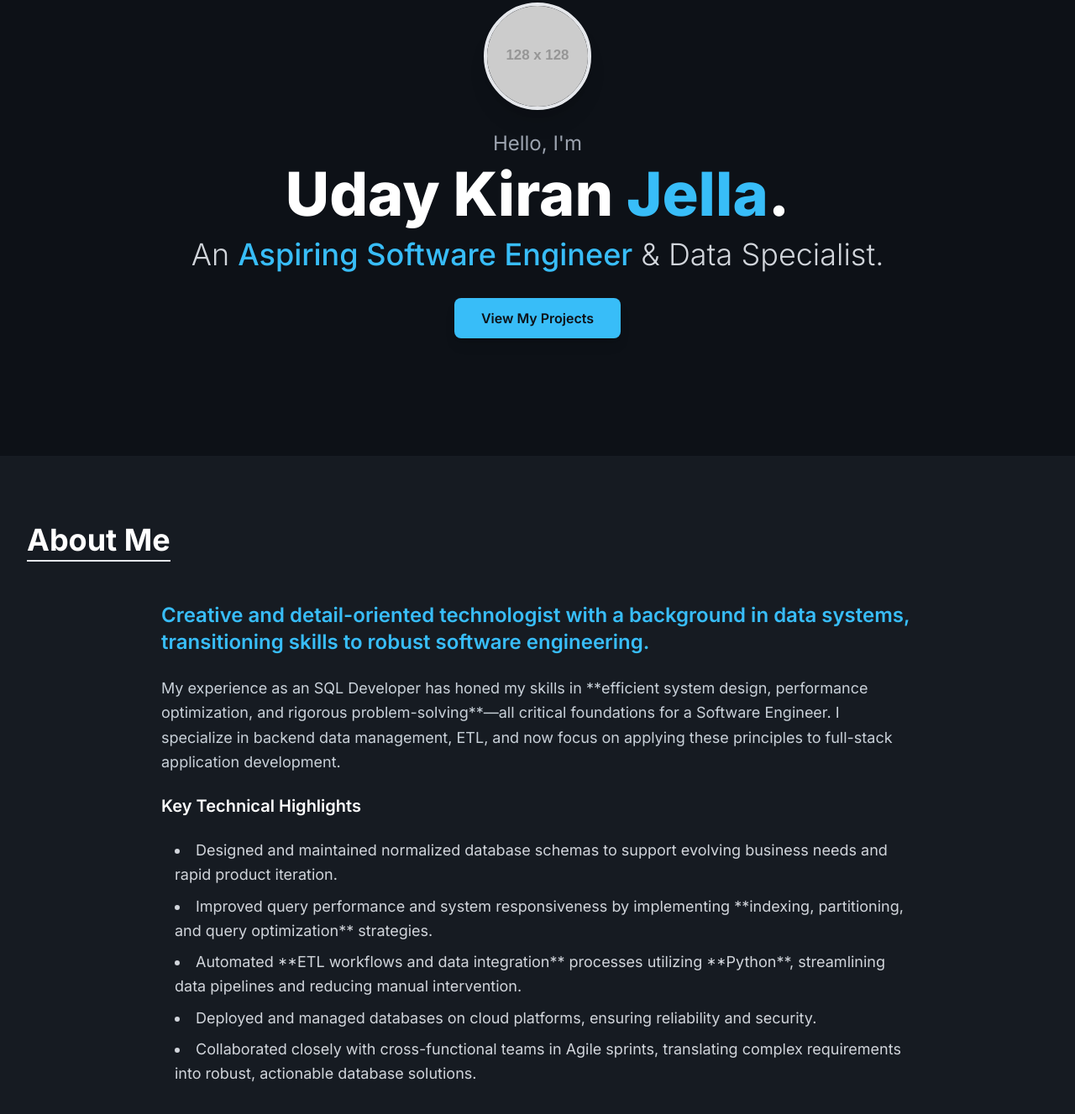
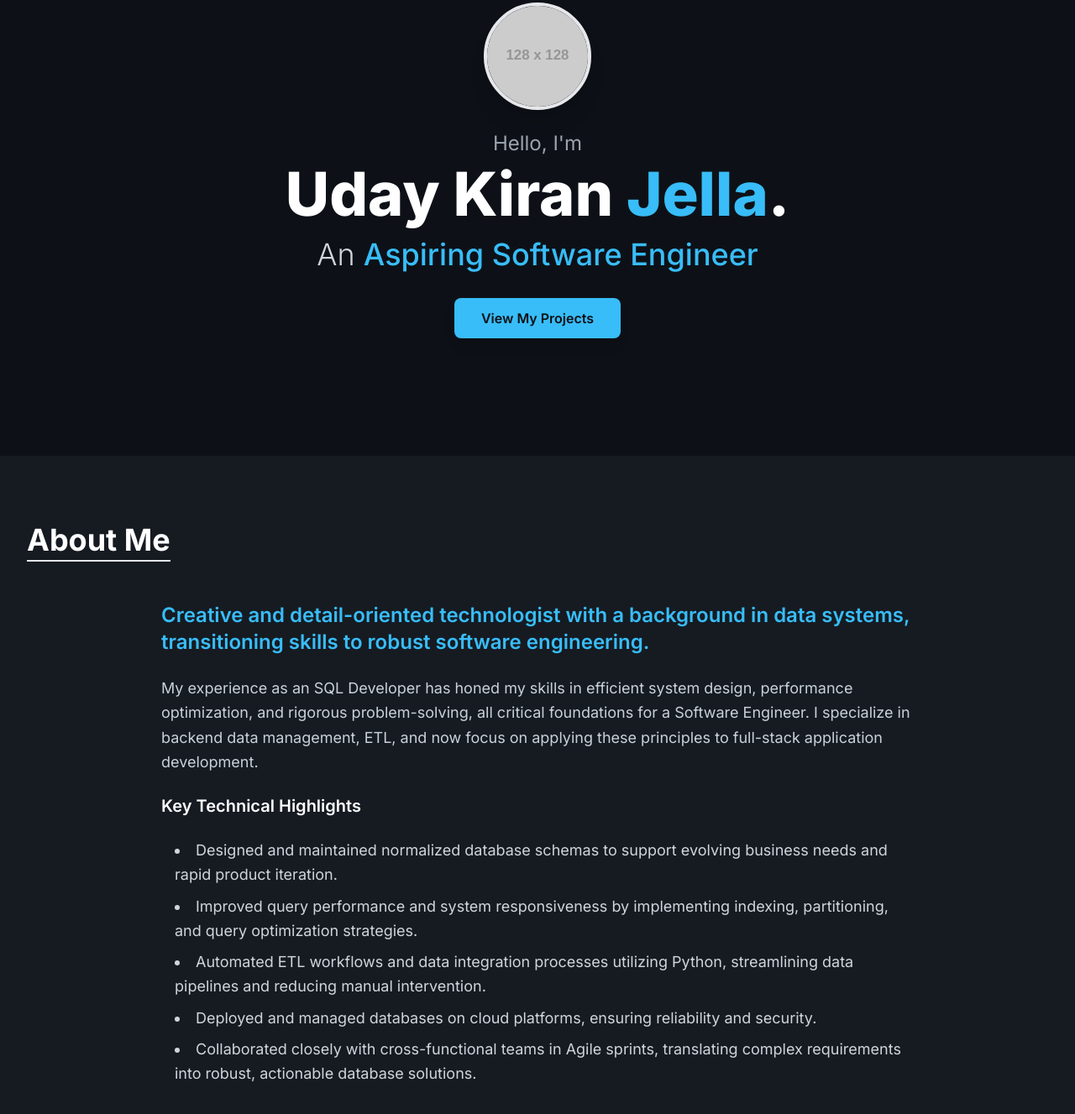
Before and after one commit to udaykiranje/portfolio, a plain HTML site: page index.html in a window 1280 px wide. Shown: the part 197-1524 px from the top of the page at 84% size. Drawn offline with nearby package versions, Linux system fonts and the light colour scheme; placeholder pictures from the web are drawn by us.

Commit message:
Update index.html

```diff
--- a/index.html
+++ b/index.html
@@ -76,7 +76,7 @@
             <p class="text-xl sm:text-2xl mb-2 text-gray-400">Hello, I'm</p>
             <h1 class="text-5xl sm:text-7xl font-extrabold leading-tight text-white mb-4">Uday Kiran <span class="text-accent">Jella</span>.</h1>
             <h2 class="text-2xl sm:text-4xl font-light text-gray-300 mb-8">
-                An <span class="font-medium text-accent">Aspiring Software Engineer</span> & Data Specialist.
+                An <span class="font-medium text-accent">Aspiring Software Engineer</span>
             </h2>
             <a href="#projects" class="inline-block px-8 py-3 bg-accent text-[#0d1117] font-semibold rounded-lg shadow-lg hover:bg-sky-400 transition duration-300 ease-in-out transform hover:scale-105">
                 View My Projects
@@ -94,14 +94,14 @@
                     Creative and detail-oriented technologist with a background in data systems, transitioning skills to robust software engineering.
                 </p>
                 <p>
-                    My experience as an SQL Developer has honed my skills in **efficient system design, performance optimization, and rigorous problem-solving**—all critical foundations for a Software Engineer. I specialize in backend data management, ETL, and now focus on applying these principles to full-stack application development.
+                    My experience as an SQL Developer has honed my skills in efficient system design, performance optimization, and rigorous problem-solving, all critical foundations for a Software Engineer. I specialize in backend data management, ETL, and now focus on applying these principles to full-stack application development.
                 </p>
                 <!-- Experience Summary (Adapted from Resume) -->
                 <h3 class="text-xl font-semibold mt-8 text-white">Key Technical Highlights</h3>
                 <ul class="list-disc list-inside space-y-2 pl-4 text-gray-300">
                     <li>Designed and maintained normalized database schemas to support evolving business needs and rapid product iteration.</li>
-                    <li>Improved query performance and system responsiveness by implementing **indexing, partitioning, and query optimization** strategies.</li>
-                    <li>Automated **ETL workflows and data integration** processes utilizing **Python**, streamlining data pipelines and reducing manual intervention.</li>
+                    <li>Improved query performance and system responsiveness by implementing indexing, partitioning, and query optimization strategies.</li>
+                    <li>Automated ETL workflows and data integration processes utilizing Python, streamlining data pipelines and reducing manual intervention.</li>
                     <li>Deployed and managed databases on cloud platforms, ensuring reliability and security.</li>
                     <li>Collaborated closely with cross-functional teams in Agile sprints, translating complex requirements into robust, actionable database solutions.</li>
                 </ul>
```
